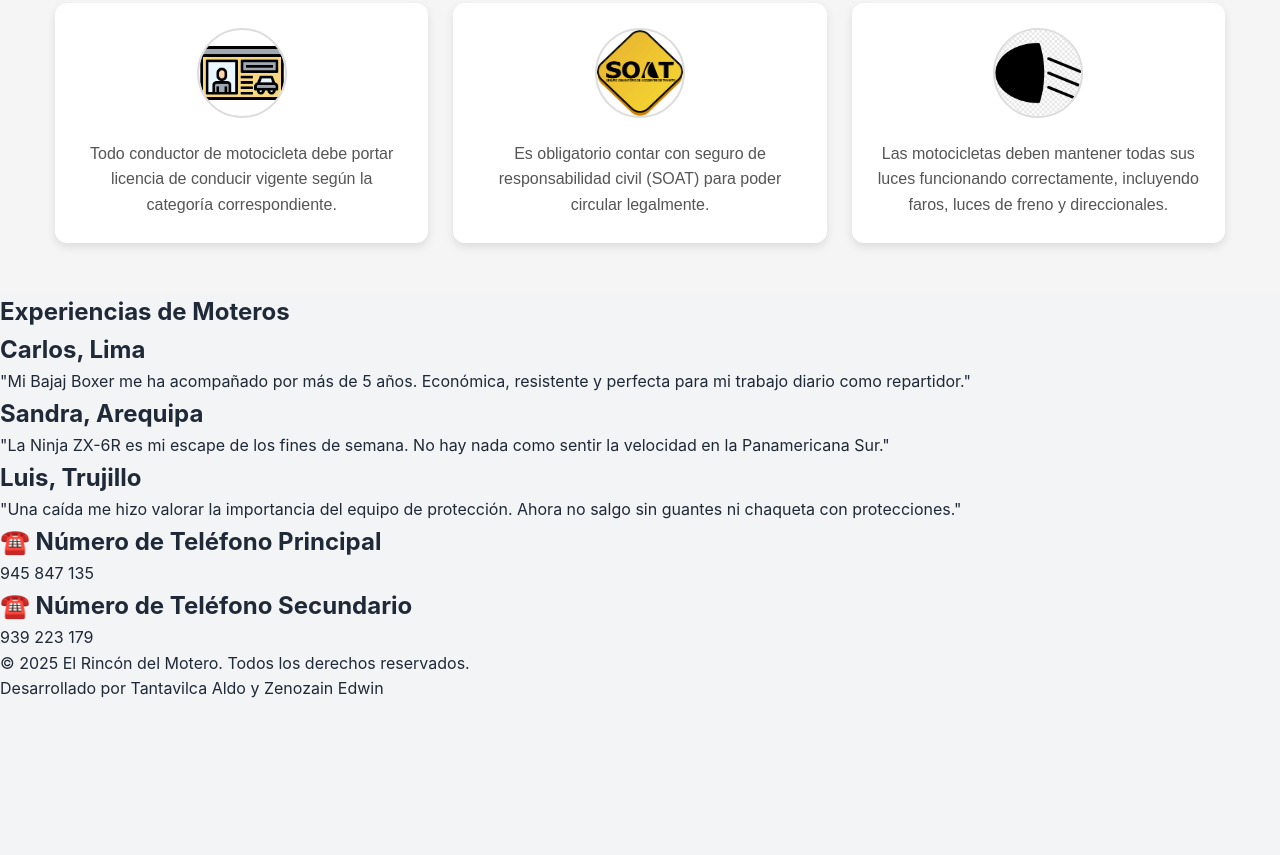
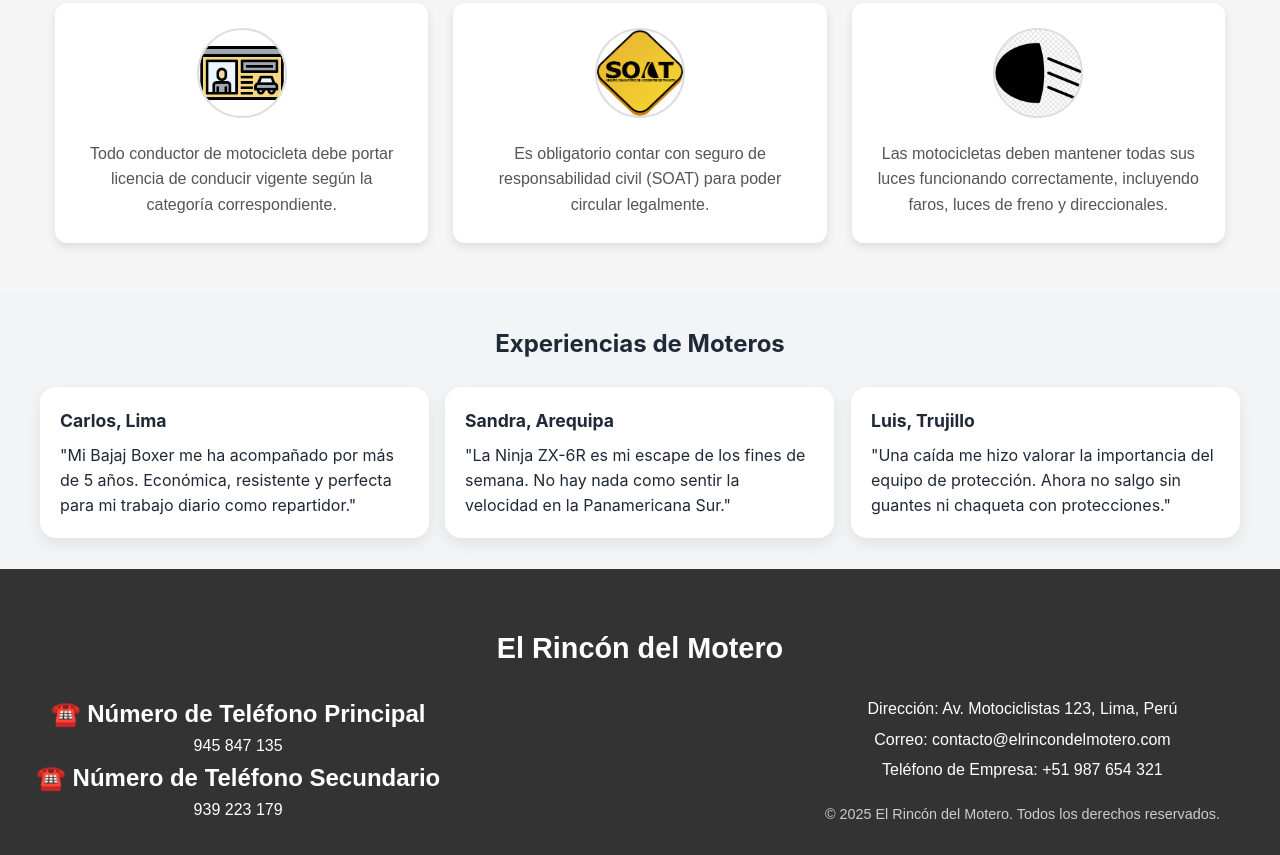
Before and after one commit to Aldo0704/El-Rinc-n-del-Motero, a plain HTML site: page index.html in a window 1280 px wide. Shown: the part 5041-5896 px from the top of the page. Before the commit the page ends 5743 px from the top, so only its background shows below. Drawn offline with nearby package versions, Linux system fonts and the light colour scheme.

Commit message:
ya terminamos la pagina web

```diff
--- a/css/estilos.css
+++ b/css/estilos.css
@@ -505,6 +505,88 @@ body {
                 }
             }
         }
+
+        .experiences {
+            padding: 2rem 1rem;
+
+            .experiences__container {
+                max-width: 1200px;
+                margin: 0 auto;
+
+                .experiences__title {
+                    text-align: center;
+                    margin-bottom: 1.5rem;
+                }
+
+                .experiences__grid {
+                    display: grid;
+                    grid-template-columns: 1fr;
+                    align-items: stretch;
+                    gap: 1rem;
+
+                    .experiences__card {
+                        background: #ffffff;
+                        border-radius: 16px;
+                        padding: 1.25rem;
+                        box-shadow: 0 6px 16px rgba(0, 0, 0, 0.08);
+                        transition: transform 180ms ease, box-shadow 180ms ease;
+                        will-change: transform;
+
+                        &:hover {
+                            transform: translateY(-6px);
+                            box-shadow: 0 12px 28px rgba(0, 0, 0, 0.12);
+                        }
+
+                        .experiences__author {
+                            margin: 0 0 0.5rem 0;
+                            font-size: 1.1rem;
+                        }
+
+                        .experiences__text {
+                            margin: 0;
+                            line-height: 1.55;
+                        }
+                    }
+                }
+            }
+        }
+    }
+
+    .footer {
+        grid-area: footer;
+        background-color: #333;
+        /* fondo oscuro */
+        color: #fff;
+        /* texto blanco */
+        padding: 40px 20px;
+        text-align: center;
+        /* centra todo */
+        font-family: Arial, sans-serif;
+
+        .footer__title {
+            font-size: 1.8em;
+            margin-bottom: 15px;
+        }
+
+        .footer__container {
+            max-width: 1280px;
+            margin: 0 auto;
+
+            .footer__right-elements {
+                padding: var(--spacing-lg);
+
+                .footer__info {
+                    margin: 5px 0;
+                    font-size: 1em;
+                }
+
+                .footer__copy {
+                    margin-top: 20px;
+                    font-size: 0.9em;
+                    color: #ccc;
+                }
+            }
+        }
     }
 }
 
@@ -694,6 +776,42 @@ body {
                 /* Adjusted for tablet */
                 grid-template-columns: repeat(3, 1fr);
             }
+
+            .experiences {
+                .experiences__container {
+                    .experiences__grid {
+                        grid-template-columns: repeat(3, 1fr);
+                    }
+                }
+            }
+        }
+
+        .footer {
+            .footer__title{
+                padding: var(--spacing-md);
+            }
+            .footer__container {
+                max-width: 1280px;
+                margin: 0 auto;
+                padding: 0 var(--spacing-md);
+                display: flex;
+                justify-content: space-between;
+                align-items: center;
+                height: 7rem;
+
+                .footer__right-elements {
+                    .footer__info {
+                        margin: 5px 0;
+                        font-size: 1em;
+                    }
+
+                    .footer__copy {
+                        margin-top: 20px;
+                        font-size: 0.9em;
+                        color: #ccc;
+                    }
+                }
+            }
         }
     }
 }
--- a/index.html
+++ b/index.html
@@ -430,8 +430,7 @@
                         </div>
                         <!-- Card 3 -->
                         <div class="legal__card">
-                            <img src="imagenes/señales.png" alt="Circulación y adelantamiento"
-                                class="legal__icon">
+                            <img src="imagenes/señales.png" alt="Circulación y adelantamiento" class="legal__icon">
                             <p>Se deben respetar las normas de circulación, señalización y adelantamiento establecidas
                                 por la ley.
                             </p>
@@ -466,7 +465,6 @@
                 <div class="experiences__container">
                     <h1 class="experiences__title">Experiencias de Moteros</h1>
                     <div class="experiences__grid">
-                        <!-- Testimonio 1 -->
                         <div class="experiences__card">
                             <h2 class="experiences__author">Carlos, Lima</h2>
                             <p class="experiences__text">
@@ -474,21 +472,18 @@
                                 resistente y perfecta para mi trabajo diario como repartidor."
                             </p>
                         </div>
-                        <!-- Testimonio 2 -->
                         <div class="experiences__card">
                             <h2 class="experiences__author">Sandra, Arequipa</h2>
                             <p class="experiences__text">
-                                "La Ninja ZX-6R es mi escape de los fines de semana. No hay
-                                nada como sentir la velocidad en la Panamericana Sur."
+                                "La Ninja ZX-6R es mi escape de los fines de semana. No hay nada como
+                                sentir la velocidad en la Panamericana Sur."
                             </p>
                         </div>
-                        <!-- Testimonio 3 -->
                         <div class="experiences__card">
                             <h2 class="experiences__author">Luis, Trujillo</h2>
                             <p class="experiences__text">
-                                "Una caída me hizo valorar la importancia del equipo de
-                                protección. Ahora no salgo sin guantes ni chaqueta con
-                                protecciones."
+                                "Una caída me hizo valorar la importancia del equipo de protección. Ahora
+                                no salgo sin guantes ni chaqueta con protecciones."
                             </p>
                         </div>
                     </div>
@@ -499,6 +494,7 @@
                 Footer
         ------------------------------>
         <footer class="footer">
+            <h3 class="footer__title">El Rincón del Motero</h3>
             <div class="footer__container">
                 <div class="footer_contact">
                     <h2>☎️ Número de Teléfono Principal</h2>
@@ -506,11 +502,11 @@
                     <h2>☎️ Número de Teléfono Secundario</h2>
                     <p>939 223 179</p>
                 </div>
-                <div class="footer__text">
-                    <p>
-                        &copy; 2025 El Rincón del Motero. Todos los derechos reservados.
-                    </p>
-                    <p>Desarrollado por Tantavilca Aldo y Zenozain Edwin</p>
+                <div class="footer__right-elements">
+                    <p class="footer__info">Dirección: Av. Motociclistas 123, Lima, Perú</p>
+                    <p class="footer__info">Correo: contacto@elrincondelmotero.com</p>
+                    <p class="footer__info">Teléfono de Empresa: +51 987 654 321</p>
+                    <p class="footer__copy">&copy; 2025 El Rincón del Motero. Todos los derechos reservados.</p>
                 </div>
             </div>
         </footer>
```
